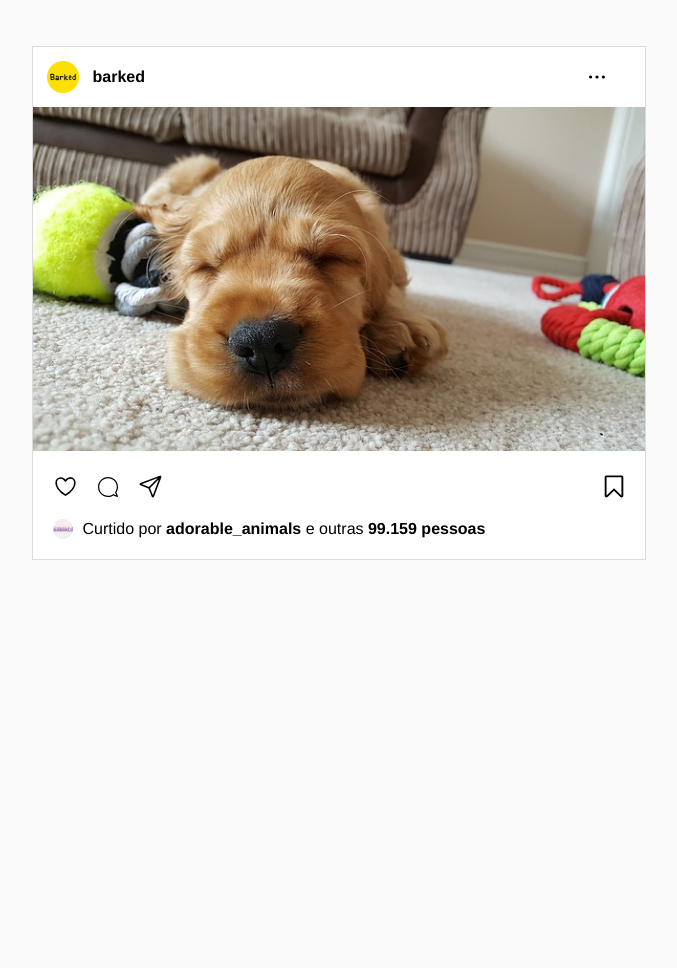
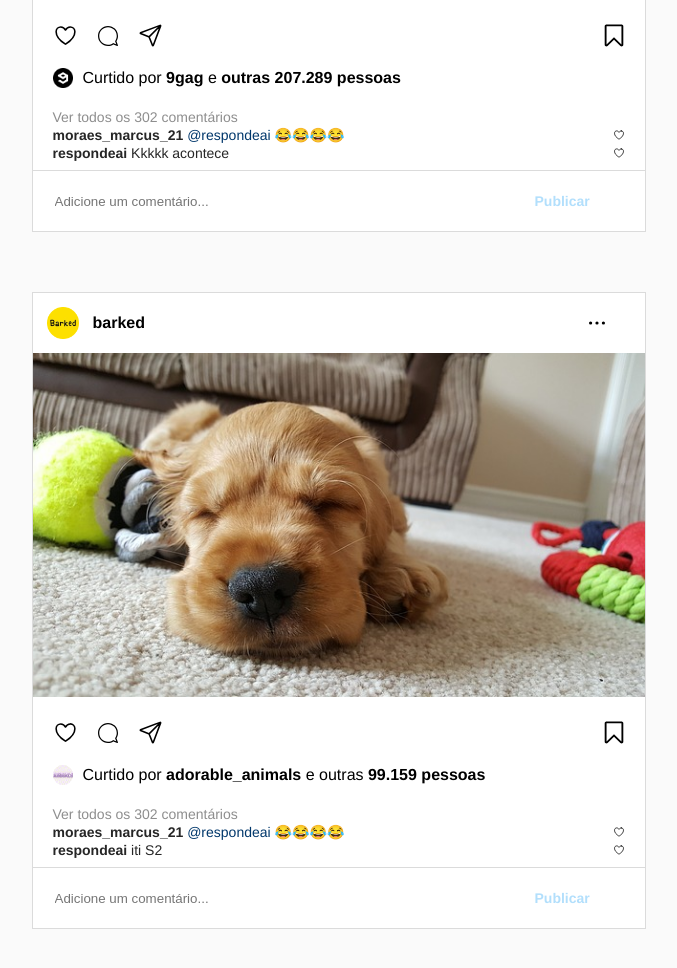
Before and after one commit to mrcs22/RA-project-2-Instagram, a plain HTML site: page index.html in a window 1280 px wide. Shown: the part 1564-2532 px from the top of the page, without its empty margins (141-818 px from the left). Before the commit the page ends 2184 px from the top, so only its background shows below. Drawn offline with nearby package versions, Linux system fonts and the light colour scheme.

Commit message:
finalizando comentarios

```diff
--- a/css/styles.css
+++ b/css/styles.css
@@ -182,6 +182,65 @@ p{
     margin-right: 10px;
 }
 
+.comment-output{
+margin: 8px 20px;
+    font-size: 14px;
+    line-height: 18px;
+}
+
+.comment-output a{
+    color:#00376b;
+    font-weight: normal;
+}
+
+.comment-output div{
+    display: flex;
+    align-items: center;
+    justify-content: space-between;
+}
+
+.comment-output ion-icon{
+    font-size: 12px;
+}
+
+.comment-input{
+    display: flex;
+    width: 100%;
+    box-sizing: border-box;
+    padding: 20px;
+    border-top: 1px solid #dbdbdb;
+}
+#new-comment{
+    width: calc(100% - 100px);
+    border: none;
+}
+
+button{
+    background-color: #fff;
+    font-family: Helvetica, sans-serif;
+    font-weight: bold;
+    border: none;
+    color: #B2DFFC;
+    font-size: 14px;
+    line-height: 18px ;
+    transition: 300ms;
+
+
+}
+
+button:hover{
+    color: #0095F6;
+}
+.see-more{
+
+    color: #8e8e8e;
+    cursor: pointer;
+    margin-bottom: 5px;
+}
+.comment{
+
+    color: #262626
+}
 .side-bar{
     height: calc(100vh - 88px) ;
     width: 293px;
@@ -307,9 +366,14 @@ ion-icon, .more, .bookmark, .chat{
         width: 614px;
     }
 
+    .comment-input{
+        display: none;
+    }
+
     .side-bar{
         display: none;
     }
+
 
 }
 
--- a/index.html
+++ b/index.html
@@ -117,6 +117,24 @@
                     <img src="./img/respondeai.png" alt="">
                     <span>Curtido por <strong>respondeai</strong> e <strong>outras 101.523 pessoas</strong> </span>
                 </div>
+
+                <div class="comment-output">
+                    <span class="see-more">Ver todos os 302 comentários</span>
+                    <div>
+                        <p class="comment"> <strong>moraes_marcus_21</strong> <a href="#">@respondeai</a> 😂😂😂😂</p>
+                        <ion-icon name="heart-outline"></ion-icon>
+                    </div>
+                    <div>
+                        <p class="comment"> <strong>respondeai</strong>  Kkkkk </p>
+                        <ion-icon name="heart-outline"></ion-icon>
+                    </div>
+
+
+                </div>
+                <div class="comment-input">
+                    <input type="text" name="comment" placeholder="Adicione um comentário..." id="new-comment">
+                    <button>Publicar</button>
+                </div>
             </div>
 
 
@@ -144,6 +162,23 @@
                     <img src="./img/9gag.png" alt="">
                     <span>Curtido por <strong>9gag</strong> e <strong>outras 207.289 pessoas</strong> </span>
                 </div>
+                <div class="comment-output">
+                    <span class="see-more">Ver todos os 302 comentários</span>
+                    <div>
+                        <p class="comment"> <strong>moraes_marcus_21</strong> <a href="#">@respondeai</a> 😂😂😂😂</p>
+                        <ion-icon name="heart-outline"></ion-icon>
+                    </div>
+                    <div>
+                        <p class="comment"> <strong>respondeai</strong>  Kkkkk acontece</p>
+                        <ion-icon name="heart-outline"></ion-icon>
+                    </div>
+
+
+                </div>
+                <div class="comment-input">
+                    <input type="text" name="comment" placeholder="Adicione um comentário..." id="new-comment">
+                    <button>Publicar</button>
+                </div>
             </div>
 
 
@@ -168,6 +203,23 @@
                 <div class="interactions">
                     <img src="./img/adorableanimals.png" alt="">
                     <span>Curtido por <strong>adorable_animals</strong> e outras <strong>99.159 pessoas</strong>  </span>
+                </div>
+                <div class="comment-output">
+                    <span class="see-more">Ver todos os 302 comentários</span>
+                    <div>
+                        <p class="comment"> <strong>moraes_marcus_21</strong> <a href="#">@respondeai</a> 😂😂😂😂</p>
+                        <ion-icon name="heart-outline"></ion-icon>
+                    </div>
+                    <div>
+                        <p class="comment"> <strong>respondeai</strong>  iti S2</p>
+                        <ion-icon name="heart-outline"></ion-icon>
+                    </div>
+
+
+                </div>
+                <div class="comment-input">
+                    <input type="text" name="comment" placeholder="Adicione um comentário..." id="new-comment">
+                    <button>Publicar</button>
                 </div>
             </div>
 
```
